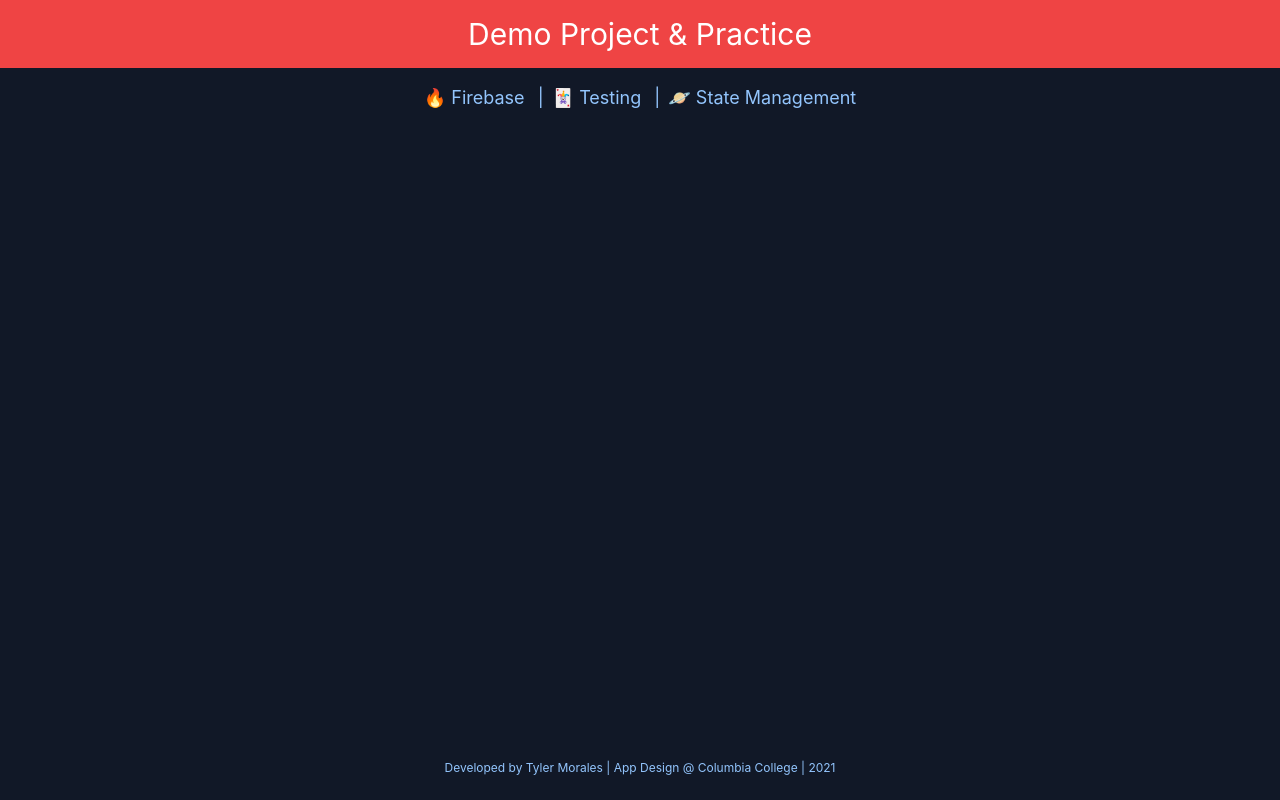
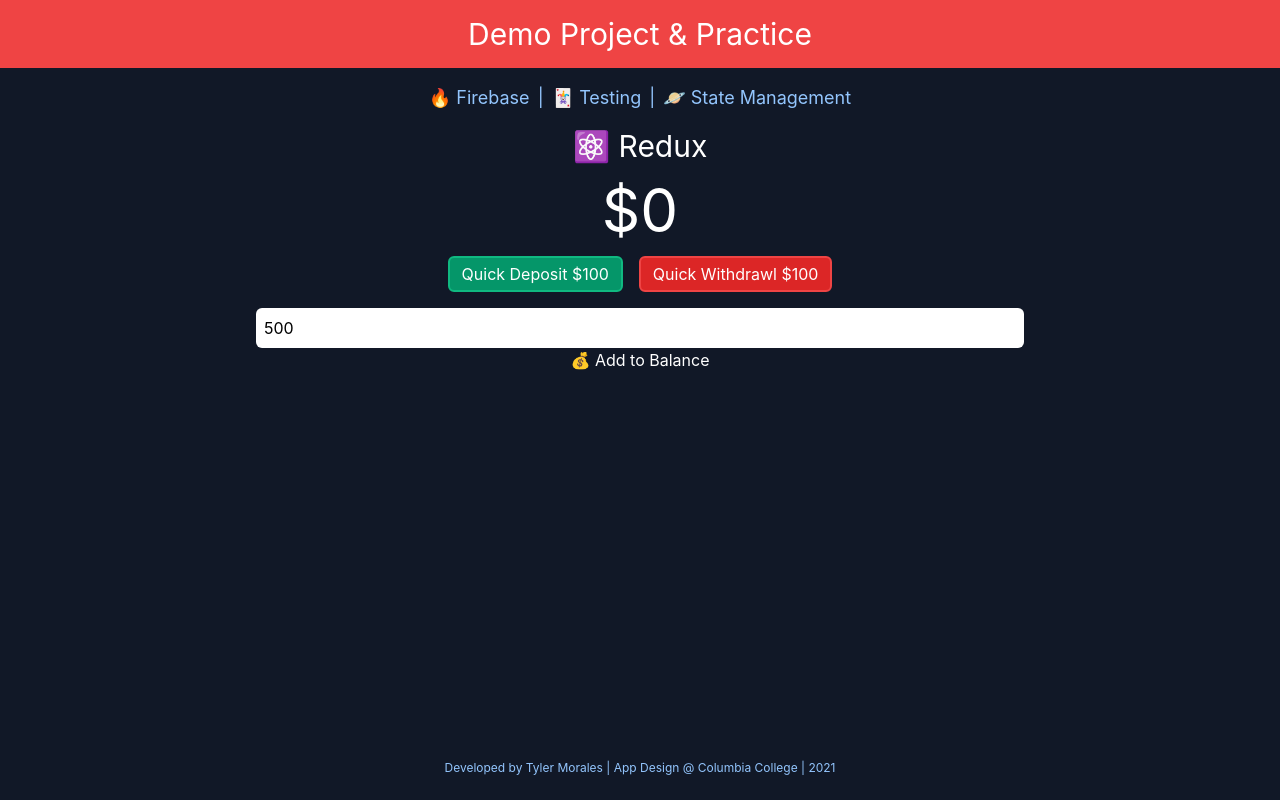
Before and after one commit to tyler-morales/react-firebase-demo, a React (Create React App) app: page /state in a window 1280 px wide. Built offline with nearby package versions, Linux system fonts and the light colour scheme.

Commit message:
📦  Add Redux

```diff
--- a/package.json
+++ b/package.json
@@ -5,12 +5,14 @@
   "dependencies": {
     "@craco/craco": "^6.1.1",
     "@octokit/rest": "^18.3.2",
+    "@reduxjs/toolkit": "^1.5.0",
     "@testing-library/jest-dom": "^5.11.9",
     "@testing-library/react": "^11.2.5",
     "@testing-library/user-event": "^12.8.1",
     "firebase": "^8.2.10",
     "react": "^17.0.1",
     "react-dom": "^17.0.1",
+    "react-redux": "^7.2.2",
     "react-router-dom": "^5.2.0",
     "react-scripts": "4.0.3",
     "recharts": "^2.0.8",
--- a/src/App.js
+++ b/src/App.js
@@ -3,6 +3,7 @@ import { BrowserRouter, Switch, Route } from 'react-router-dom'
 import PageFooter from './common/page-footer'
 import PageHeader from './common/page-header'
 import FirebaseDemo from './pages/firebase-demo'
+import StateManagement from './pages/state-management'
 
 function App() {
   return (
@@ -14,6 +15,9 @@ function App() {
           <Route path="/firebase" exact>
             <FirebaseDemo />
           </Route>
+          <Route path="/state" exact>
+            <StateManagement />
+          </Route>
         </Switch>
 
         <PageFooter />
--- /dev/null
+++ b/src/app/store.js
@@ -0,0 +1,8 @@
+import { configureStore } from '@reduxjs/toolkit'
+import balanceReducer from '../features/balance/balanceSlice'
+
+export default configureStore({
+  reducer: {
+    balance: balanceReducer,
+  },
+})
--- a/src/common/page-header.js
+++ b/src/common/page-header.js
@@ -10,14 +10,14 @@ function PageHeader() {
       <nav class="text-blue-300 text-lg mt-4">
         <Link to="/firebase" class="px-2">
           🔥 Firebase
-        </Link>{' '}
+        </Link>
         |
         <Link to="/testing" class="px-2">
           🃏 Testing
-        </Link>{' '}
+        </Link>
         |
         <Link to="/state" class="px-2">
-          🪐 State Management{' '}
+          🪐 State Management
         </Link>
       </nav>
     </div>
--- /dev/null
+++ b/src/features/balance/Balance.js
@@ -0,0 +1,51 @@
+import { useState } from 'react'
+import { useSelector, useDispatch } from 'react-redux'
+import {
+  increment,
+  decrement,
+  incrementByAmount,
+  selectBalance,
+} from './balanceSlice'
+
+function Balance() {
+  const balance = useSelector(selectBalance)
+  const dispatch = useDispatch()
+  const [incrementAmount, setincrementAmount] = useState(500)
+  console.log(typeof incrementAmount)
+
+  return (
+    <>
+      <span class="text-white text-6xl">${balance}</span>
+      <div class="flex gap-4 justify-center my-4">
+        <button
+          class="text-white py-1 px-3 border-2 rounded-md border-green-500 bg-green-600"
+          onClick={() => dispatch(increment())}
+        >
+          Quick Deposit $100
+        </button>
+        <button
+          class="text-white py-1 px-3 border-2 rounded-md border-red-500 bg-red-600"
+          onClick={() => dispatch(decrement())}
+        >
+          Quick Withdrawl $100
+        </button>
+      </div>
+      <div>
+        <input
+          class="p-2 rounded-md w-full"
+          type="number"
+          value={incrementAmount}
+          onChange={(e) => setincrementAmount(e.target.value)}
+        />
+        <button
+          class="text-white"
+          onClick={() => dispatch(incrementByAmount(+incrementAmount || 0))}
+        >
+          💰 Add to Balance
+        </button>
+      </div>
+    </>
+  )
+}
+
+export default Balance
--- /dev/null
+++ b/src/features/balance/balanceSlice.js
@@ -0,0 +1,23 @@
+import { createSlice } from '@reduxjs/toolkit'
+
+export const slice = createSlice({
+  name: 'balance',
+  initialState: {
+    amount: 0,
+  },
+  reducers: {
+    increment: (state) => {
+      state.amount += 100
+    },
+    decrement: (state) => {
+      state.amount -= 100
+    },
+    incrementByAmount: (state, action) => {
+      state.amount += action.payload
+    },
+  },
+})
+
+export const { increment, decrement, incrementByAmount } = slice.actions
+export const selectBalance = (state) => state.balance.amount
+export default slice.reducer
--- a/src/index.js
+++ b/src/index.js
@@ -2,10 +2,12 @@ import React from 'react'
 import ReactDOM from 'react-dom'
 import './index.css'
 import App from './App'
+import store from './app/store'
+import { Provider } from 'react-redux'
 
 ReactDOM.render(
-  <React.StrictMode>
+  <Provider store={store}>
     <App />
-  </React.StrictMode>,
+  </Provider>,
   document.getElementById('root')
 )
--- /dev/null
+++ b/src/pages/state-management.js
@@ -0,0 +1,12 @@
+import Balance from '../features/balance/Balance'
+
+function StateManagement() {
+  return (
+    <section class="h-80 max-w-3xl m-auto">
+      <h1 class="my-4 text-3xl text-white">⚛️ Redux</h1>
+      <Balance />
+    </section>
+  )
+}
+
+export default StateManagement
```
Also changed, not shown: 1 other file (tests, documents, lock files or other folders).
